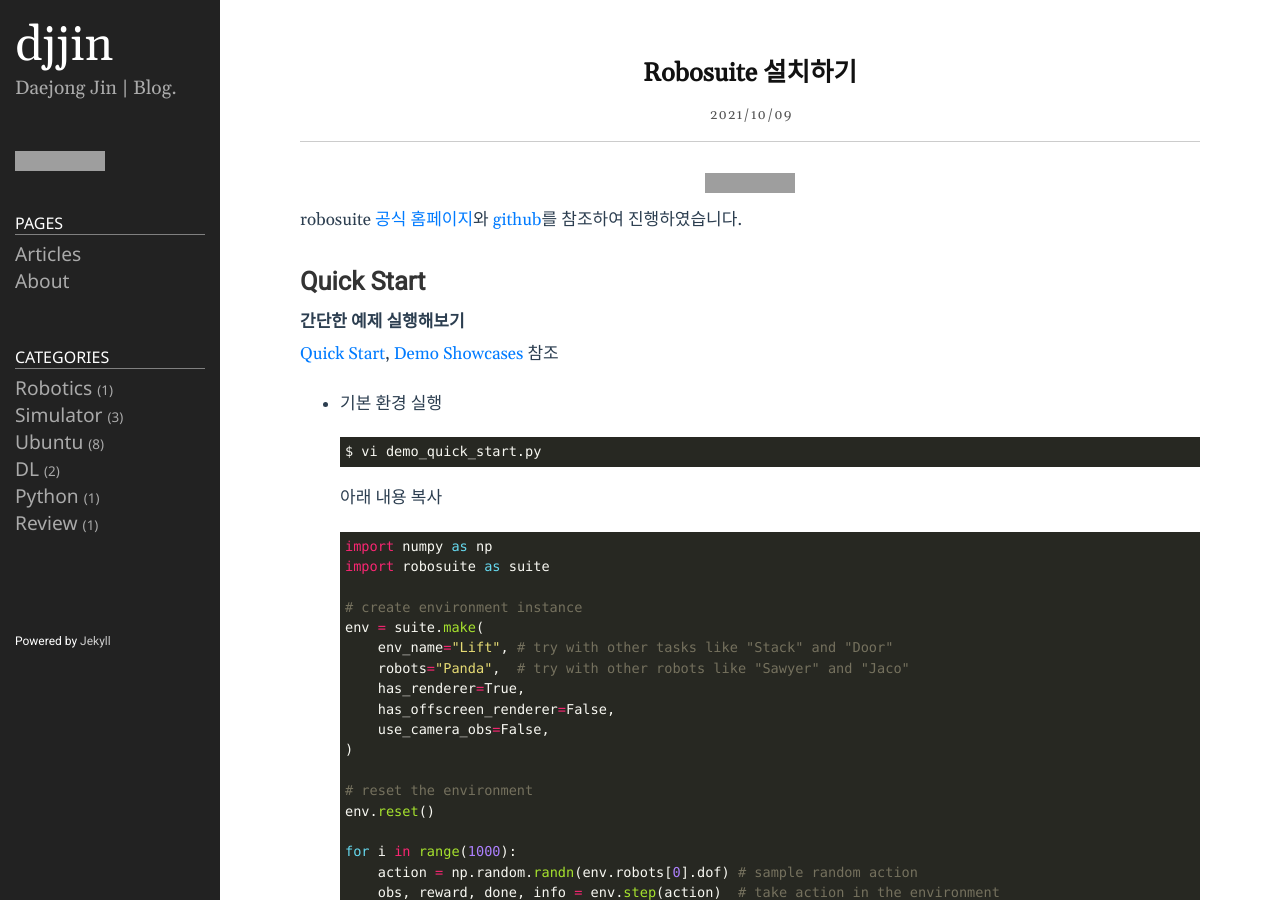
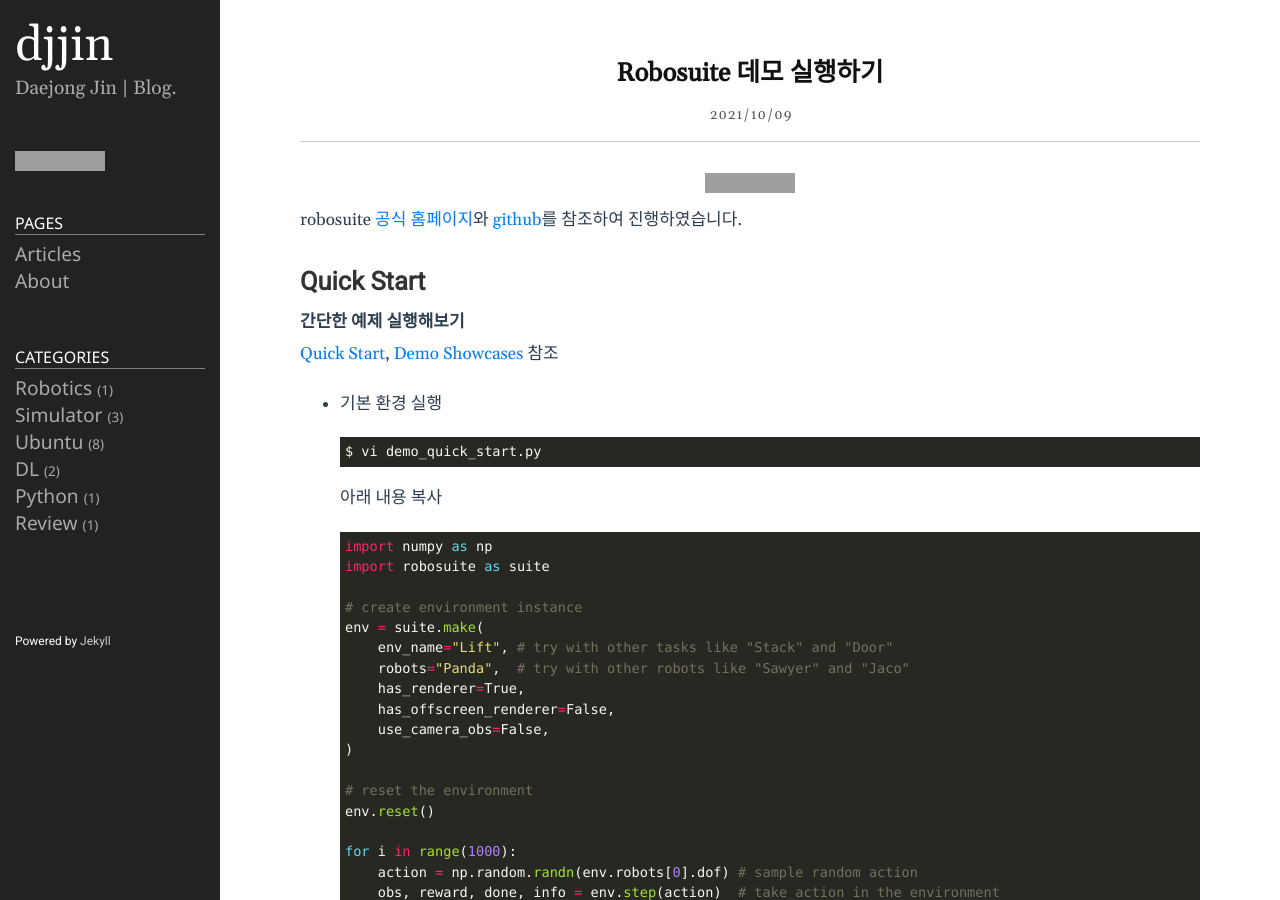
Before and after one commit to jdj2261/jdj2261.github.io, a Jekyll site: the page built from _posts/2021-10-09-robosuite-demo.md, in a window 1280 px wide and 900 px high. Built offline with Jekyll 4.4.1, drawn with Linux system fonts in a browser that asks for light colours; comment, search, counter and statistics services are not loaded; grey boxes are pictures that could not be loaded.

Commit message:
Site updated: 2021-10-09 11:34

```diff
--- a/_posts/2021-10-09-robosuite-demo.md
+++ b/_posts/2021-10-09-robosuite-demo.md
@@ -1,7 +1,7 @@
 ---
 layout: post
-title: Robosuite 설치하기
-date: 2021-10-09 23:10:00 +09:00
+title: Robosuite 데모 실행하기
+date: 2021-10-09 23:33:00 +09:00
 category: simulator
 ---
 robosuite [ 공식 홈페이지](https://robosuite.ai/docs/overview.html)와 [github](https://github.com/openai/mujoco-py)를 참조하여 진행하였습니다.
```
